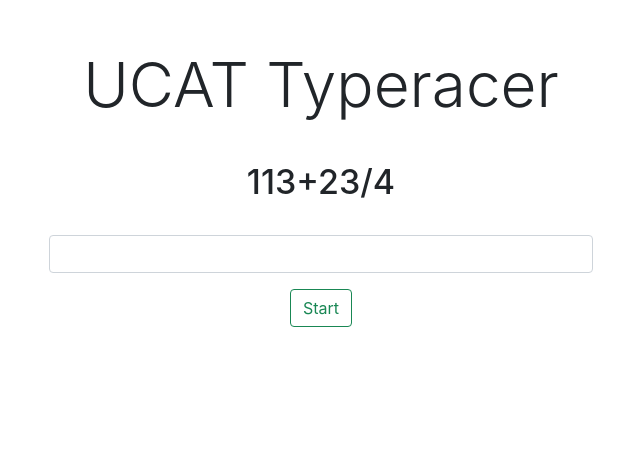
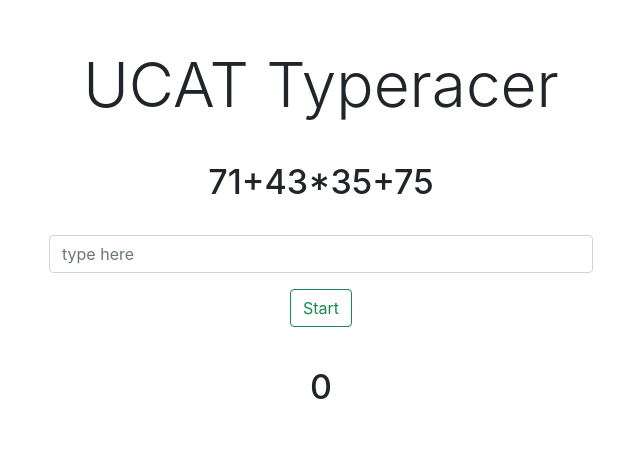
Before and after one commit to D0D0123/typeracer, an Electron app: page src/index.html in a window 800 px wide. Shown: the whole page, without its empty margins (79-719 px from the left). Drawn offline with nearby package versions, Linux system fonts and the light colour scheme.

Commit message:
base gameplay is functional

```diff
--- a/src/game.js
+++ b/src/game.js
@@ -1,3 +1,40 @@
+
+var userInputForm = document.getElementById("user-input-form");
+var userInputBox = document.getElementById("user-input-box");
+var displayEquation = document.getElementById("equation");
+var displayPoints = document.getElementById("points");
+
+function main() {
+    let user_string = "";
+    let points = 0;
+    let equation = generateRandomEquation();
+    displayEquation.textContent = equation;
+
+    userInputForm.addEventListener("submit", function(event) {
+        event.preventDefault();
+        console.log(userInputBox.value);
+        user_string = userInputBox.value;
+        // if user string matches equation on form submission
+        if (user_string == equation) {
+            points += 1;
+            console.log(points);
+            displayPoints.textContent = points.toString();
+            equation = generateRandomEquation();
+            displayEquation.textContent = equation;
+            userInputForm.reset();
+            userInputBox.className = "form-control mx-auto mt-3 shadow-none"
+        }
+        else {
+            userInputBox.className = "form-control mx-auto mt-3 is-invalid";
+        }
+    });
+
+    userInputBox.addEventListener("input", function(event) {
+        userInputBox.className = "form-control mx-auto mt-3 shadow-none"
+    });
+}
+
+
 function getRandomIntInclusive(min, max) {
     min = Math.ceil(min);
     max = Math.floor(max);
@@ -5,9 +42,13 @@ function getRandomIntInclusive(min, max) {
 }
 
 function generateRandomEquation() {
-    let len = getRandomIntInclusive(4, 10);
+    let len = getRandomIntInclusive(4, 6);
     let operators = ['+', '-', '/', '*', '^'];
     let equation = "";
+
+    if (len % 2 == 0) {
+        len += 1;
+    }
 
     for (i = 0; i < len; i++) {
         if (i % 2 == 0) {
@@ -26,3 +67,4 @@ function generateRandomEquation() {
 }
 
 // generateRandomEquation();
+main();
--- a/src/index.html
+++ b/src/index.html
@@ -11,12 +11,16 @@
   <body>
     <h1 class="display-1 mx-auto py-3 text-center">UCAT Typeracer</h1>
 
-    <h1 class="heading-1 mx-auto text-center py-3">113+23/4<h1>
+    <h1 class="heading-1 mx-auto text-center py-3" id="equation">113+23/4<h1>
 
-    <input type="text" class="form-control mx-auto mt-3 shadow-none">
+    <form id="user-input-form">
+      <input type="text" class="form-control mx-auto mt-3 shadow-none" id="user-input-box" placeholder="type here">
+    </form>
 
     <div class="d-flex justify-content-center py-3">
       <button class="btn btn-outline-success mx-auto">Start</button>
     </div>
+
+    <h1 class="heading-1 mx-auto text-center py-3" id="points">0<h1>
   </body>
 </html>
```
